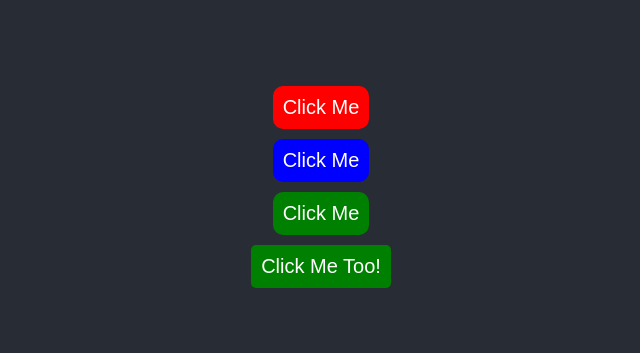
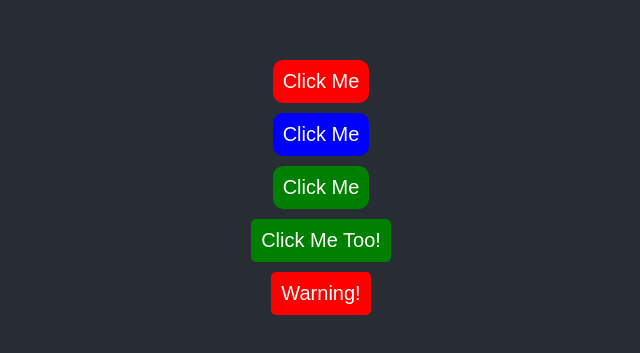
Before and after one commit to arturPabjanczyk/kursReacta_week_04_style_property, a React (Create React App) app: page / in a window 1280 px wide. Shown: the part 213-566 px from the top of the page, without its empty margins (319-959 px from the left). Built offline with nearby package versions, Linux system fonts and the light colour scheme.

Commit message:
Create styled component by modifying another component

```diff
--- a/src/App.js
+++ b/src/App.js
@@ -10,6 +10,7 @@ function App() {
                 <Button type="primary">Click Me</Button>
                 <Button>Click Me</Button>
                 <StyledButton>Click Me Too!</StyledButton>
+                <DangerButton>Warning!</DangerButton>
             </header>
         </div>
     );
@@ -38,6 +39,12 @@ const StyledButton = styled.button`
     }
 `;
 
+const DangerButton = styled(StyledButton)`
+    --normal-background: red;
+    --hover-background: darkRed;
+    --active-background: pink;
+`;
+
 function Button(props) {
     const buttonStyle = {};
     if (props.type === "primary") {
```
